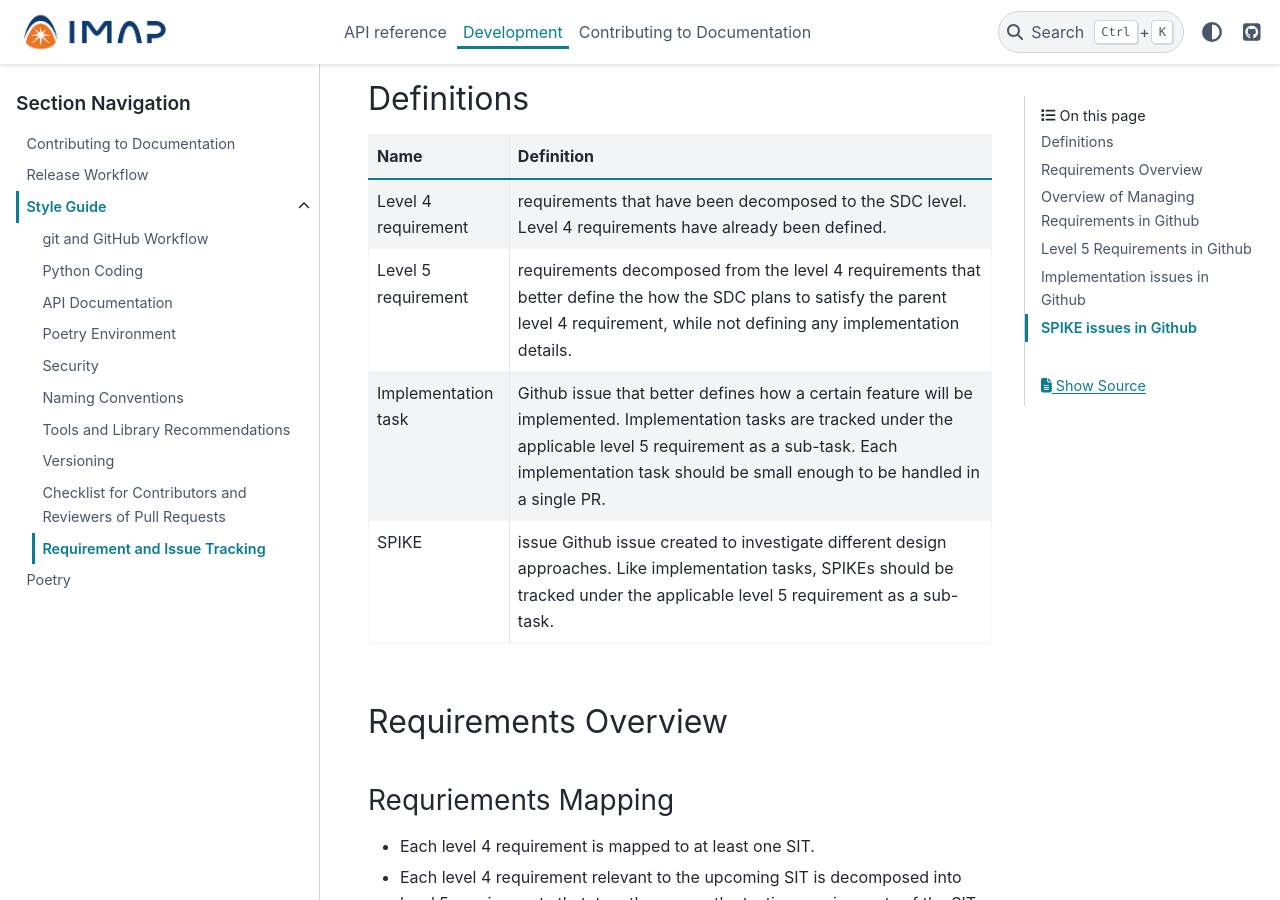
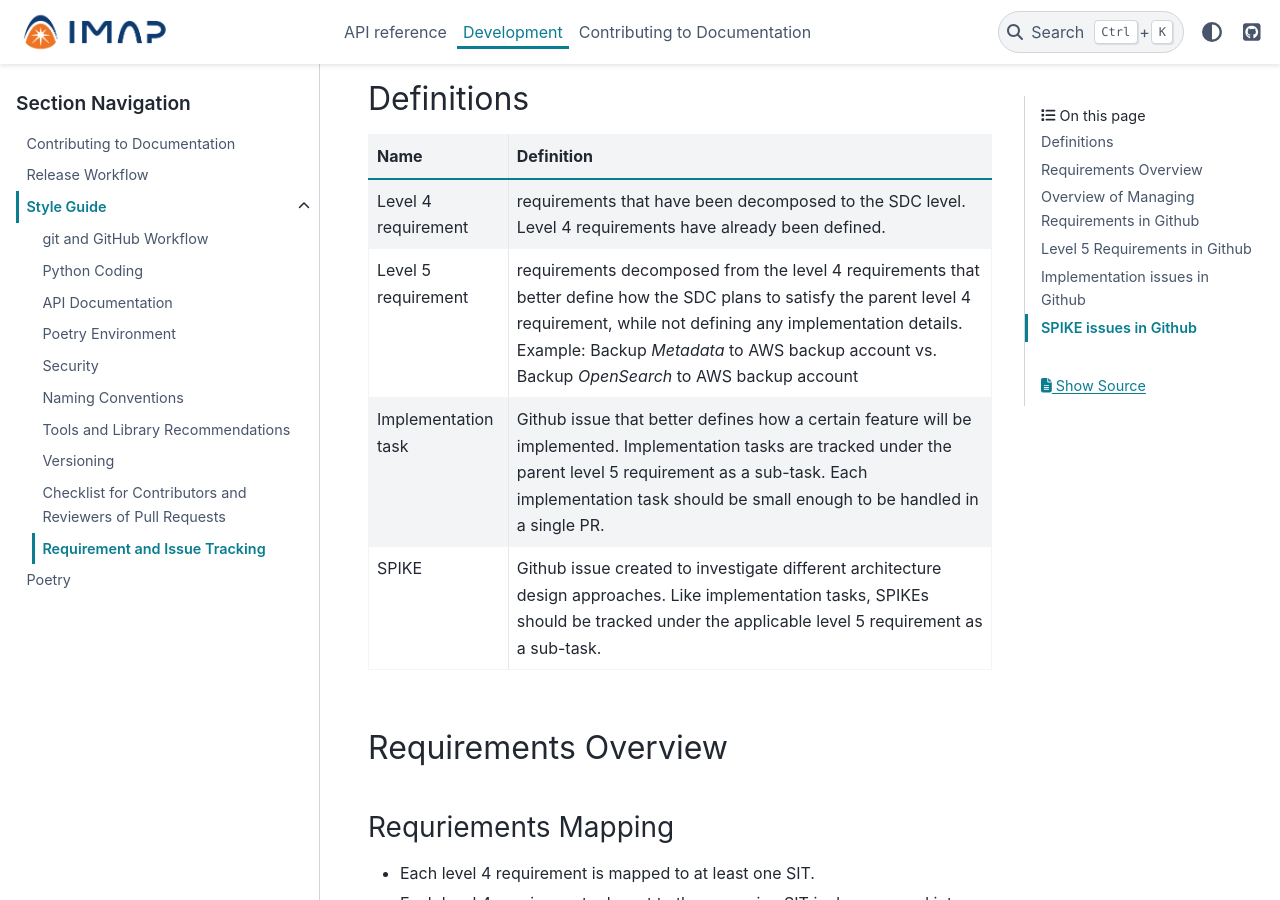
Before and after one commit to IMAP-Science-Operations-Center/imap_processing, a Sphinx documentation site: the page built from docs/source/development/style-guide/requirement-and-issue-tracking.rst, in a window 1280 px wide and 900 px high, scrolled down 202 px. Built offline with Sphinx 7.4.7 and the PyData theme 0.15.4, drawn with Linux system fonts in a browser that asks for light colours; some of the changed text lies outside the part shown.

Commit message:
fixed typos

```diff
--- a/docs/source/development/style-guide/requirement-and-issue-tracking.rst
+++ b/docs/source/development/style-guide/requirement-and-issue-tracking.rst
@@ -9,9 +9,9 @@ Definitions
 Name                Definition
 =================== ===================================================================================================================================================================================================================================================
 Level 4 requirement requirements that have been decomposed to the SDC level. Level 4 requirements have already been defined.
-Level 5 requirement requirements decomposed from the level 4 requirements that better define the how the SDC plans to satisfy the parent level 4 requirement, while not defining any implementation details.
-Implementation task Github issue that better defines how a certain feature will be implemented. Implementation tasks are tracked under the applicable level 5 requirement as a sub-task. Each implementation task should be small enough to be handled in a single PR.
-SPIKE               issue Github issue created to investigate different design approaches. Like implementation tasks, SPIKEs should be tracked under the applicable level 5 requirement as a sub-task.
+Level 5 requirement requirements decomposed from the level 4 requirements that better define how the SDC plans to satisfy the parent level 4 requirement, while not defining any implementation details. Example: Backup *Metadata* to AWS backup account vs. Backup *OpenSearch* to AWS backup account
+Implementation task Github issue that better defines how a certain feature will be implemented. Implementation tasks are tracked under the parent level 5 requirement as a sub-task. Each implementation task should be small enough to be handled in a single PR.
+SPIKE               Github issue created to investigate different architecture design approaches. Like implementation tasks, SPIKEs should be tracked under the applicable level 5 requirement as a sub-task.
 =================== ===================================================================================================================================================================================================================================================
 
 Requirements Overview
```
Also changed, not shown: other parts of docs/source/development/style-guide/requirement-and-issue-tracking.rst (+4 -4 lines).
